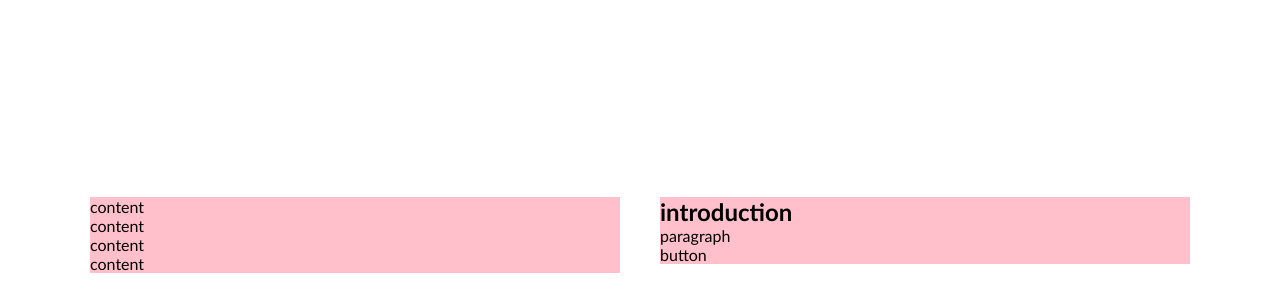
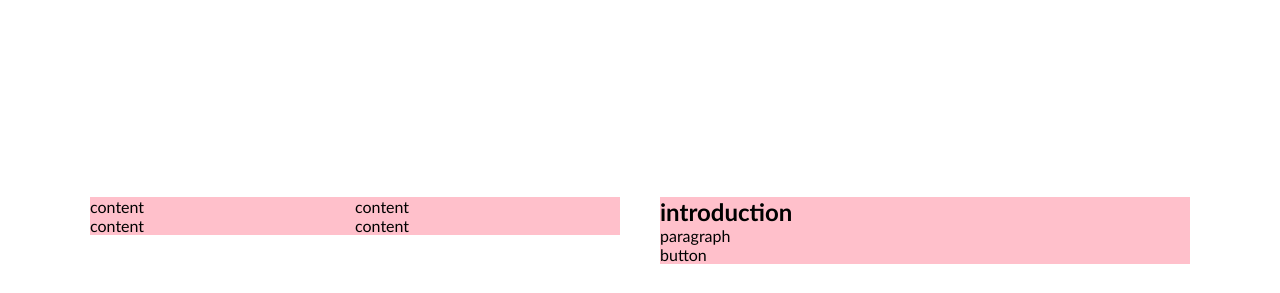
Before and after one commit to front-end-by-rimantas/21-grupe-portfolio-neuron, a website: page index.html in a window 1280 px wide. Shown: the part 507-800 px from the top of the page. Drawn offline with Linux system fonts and the light colour scheme.

Commit message:
CSS imported to Home.css

```diff
--- a/css/Home.css
+++ b/css/Home.css
@@ -3,6 +3,7 @@
 @import './components/variables.css';
 @import './components/layout.css';
 @import './components/utility.css';
+@import './custom.css';
 /* 3rd party */
 /* components */
 
```
